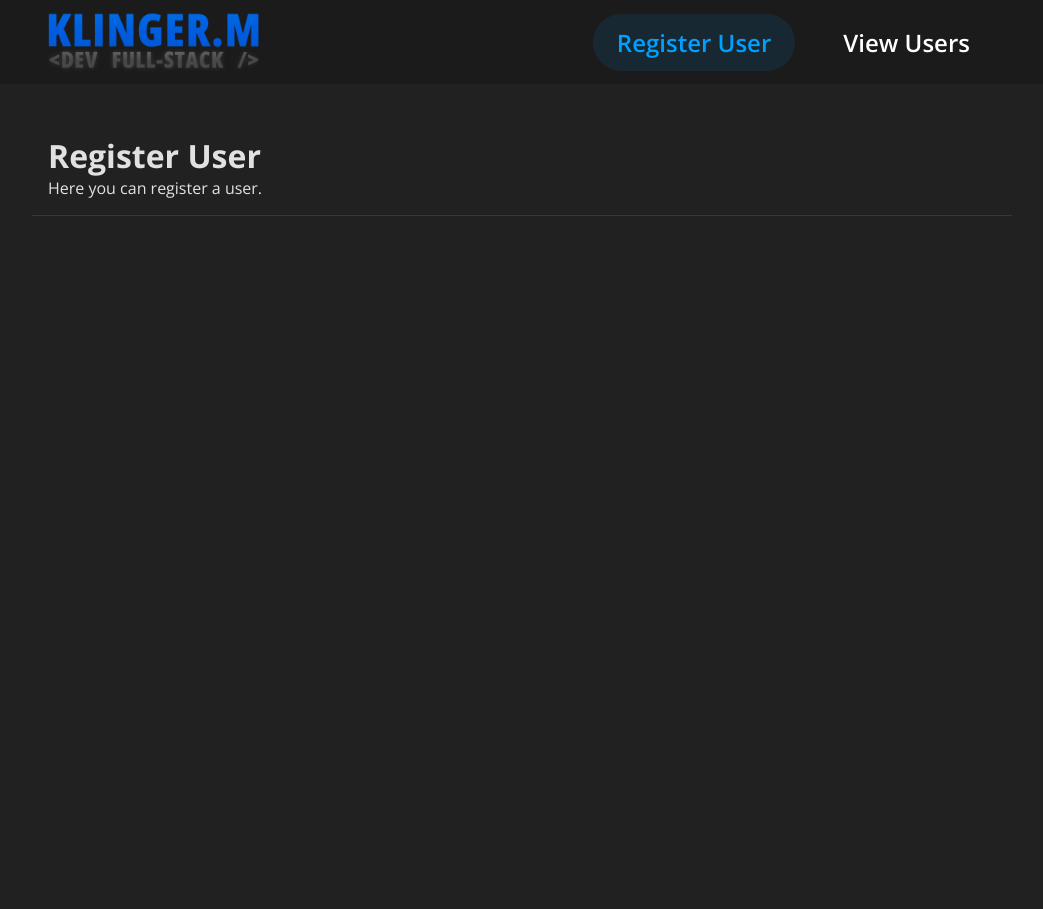
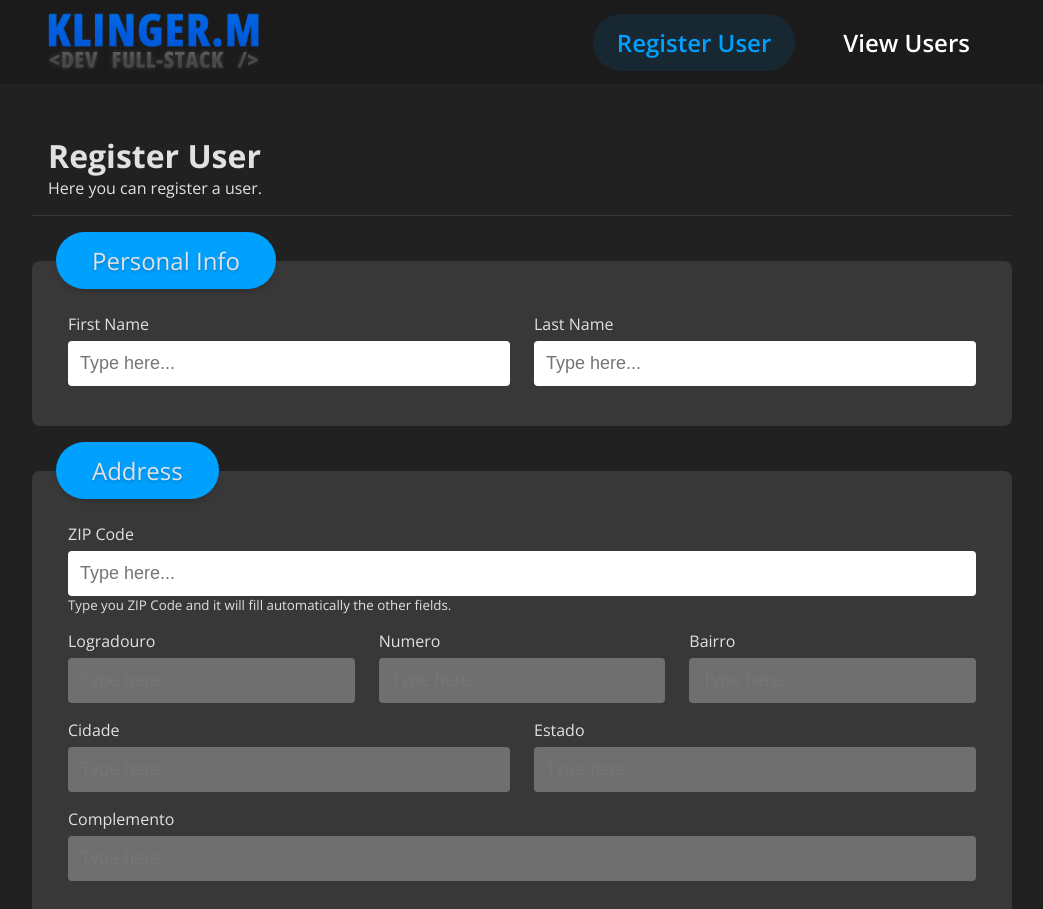
Before and after one commit to KlingerMatheus/challenge_m, a Vue app: page /#/ in a window 1280 px wide. Shown: the top 909 px of the page, without its empty margins (118-1161 px from the left). Before the commit the page ends 800 px from the top, so only its background shows below. Built offline with nearby package versions, Linux system fonts and the light colour scheme.

Commit message:
feat(formregisteruser.vue): it is a component of a form to register an user
This component was developed just the front-end, still hasn't any api integration.

```diff
--- a/src/App.vue
+++ b/src/App.vue
@@ -31,6 +31,7 @@ body {
   font-family: "Open Sans", sans-serif;
   background-color: rgb(33, 33, 33);
   color: rgb(225, 225, 225);
+  user-select: none;
 }
 
 #container {
--- /dev/null
+++ b/src/components/FormRegisterUser.vue
@@ -0,0 +1,222 @@
+<template>
+  <form action="" id="form-register-user">
+    <fieldset class="form-group">
+      <legend>Personal Info</legend>
+      <div class="row">
+        <div class="input-group">
+          <label for="firstName">First Name</label>
+          <input
+            type="text"
+            name="firstName"
+            placeholder="Type here..."
+            autocomplete="off"
+            class="input-text"
+          />
+        </div>
+        <div class="input-group">
+          <label for="lastName">Last Name</label>
+          <input
+            type="text"
+            name="lastName"
+            placeholder="Type here..."
+            autocomplete="off"
+            class="input-text"
+          />
+        </div>
+      </div>
+    </fieldset>
+    <fieldset class="form-group">
+      <legend>Address</legend>
+      <div class="row">
+        <div class="input-group">
+          <label for="cep">ZIP Code</label>
+          <input
+            type="text"
+            name="cep"
+            placeholder="Type here..."
+            autocomplete="off"
+            class="input-text"
+          />
+          <small
+            >Type you ZIP Code and it will fill automatically the other
+            fields.</small
+          >
+        </div>
+      </div>
+      <div class="row">
+        <div class="input-group">
+          <label for="logradouro">Logradouro</label>
+          <input
+            type="text"
+            name="logradouro"
+            placeholder="Type here..."
+            autocomplete="off"
+            class="input-text"
+            disabled
+          />
+        </div>
+        <div class="input-group">
+          <label for="numero">Numero</label>
+          <input
+            type="number"
+            name="numero"
+            placeholder="Type here..."
+            autocomplete="off"
+            class="input-text"
+            disabled
+          />
+        </div>
+        <div class="input-group">
+          <label for="bairro">Bairro</label>
+          <input
+            type="text"
+            name="bairro"
+            placeholder="Type here..."
+            autocomplete="off"
+            class="input-text"
+            disabled
+          />
+        </div>
+      </div>
+      <div class="row">
+        <div class="input-group">
+          <label for="cidade">Cidade</label>
+          <input
+            type="text"
+            name="cidade"
+            placeholder="Type here..."
+            autocomplete="off"
+            class="input-text"
+            disabled
+          />
+        </div>
+        <div class="input-group">
+          <label for="estado">Estado</label>
+          <input
+            type="text"
+            name="estado"
+            placeholder="Type here..."
+            autocomplete="off"
+            class="input-text"
+            disabled
+          />
+        </div>
+      </div>
+      <div class="row">
+        <div class="input-group">
+          <label for="complemento">Complemento</label>
+          <input
+            type="text"
+            name="complemento"
+            placeholder="Type here..."
+            autocomplete="off"
+            class="input-text"
+            disabled
+          />
+        </div>
+      </div>
+      <div class="row btn-group">
+        <button class="btn btn-primary">Save</button>
+        <button class="btn btn-danger">Reset</button>
+      </div>
+    </fieldset>
+  </form>
+</template>
+
+<script>
+export default {
+  name: "FormRegisterUser",
+};
+</script>
+
+<style scoped>
+#form-register-user {
+  display: flex;
+  flex-direction: column;
+  flex-grow: 1;
+}
+
+.row {
+  position: relative;
+  display: flex;
+  flex-wrap: wrap;
+}
+
+.input-group {
+  margin-inline: 12px;
+  display: flex;
+  flex-direction: column;
+  flex-grow: 1;
+  margin-bottom: 16px;
+}
+
+input {
+  margin-top: 6px;
+  padding: 12px;
+  font-size: 18px;
+  border-radius: 4px;
+  outline: none;
+  transition: all 150ms;
+}
+
+input:focus {
+  outline: 3px solid rgba(0, 160, 255, 0.8);
+}
+
+.form-group {
+  position: relative;
+  background-color: rgba(255, 255, 255, 0.1);
+  padding: 24px;
+  border-radius: 8px;
+  margin-bottom: 16px;
+}
+
+.form-group legend {
+  font-size: 24px;
+  background-color: rgb(0, 160, 255);
+  text-shadow: 0px 2px 3px rgba(0, 0, 0, 0.2);
+  border-radius: 100px;
+  padding: 12px 36px;
+  box-shadow: 0px 4px 4px rgba(0, 0, 0, 0.1);
+}
+
+.btn-group {
+  display: flex;
+  justify-content: center;
+  flex-wrap: wrap;
+}
+
+.btn {
+  position: relative;
+  display: flex;
+  flex-grow: 1;
+  justify-content: center;
+  margin: 14px;
+  padding-block: 18px;
+  max-width: 240px;
+  border-radius: 100px;
+  font-size: 24px;
+  color: rgba(0, 0, 0, 0.75);
+  font-weight: 500;
+  transition: all 150ms;
+  outline: 0px solid;
+  cursor: pointer;
+  min-width: 200px;
+}
+
+.btn-primary {
+  background-color: rgb(0, 160, 255);
+  outline-color: rgb(0, 160, 255);
+}
+
+.btn-danger {
+  background-color: rgb(255, 40, 0);
+  outline-color: rgb(255, 40, 0);
+}
+
+.btn:hover {
+  background-color: transparent;
+  color: rgba(255, 255, 255, 0.9);
+  outline-width: 3px;
+}
+</style>
--- a/src/views/RegisterUser.vue
+++ b/src/views/RegisterUser.vue
@@ -1,15 +1,17 @@
 <template>
   <div class="page-container">
     <PageHeader :title="page.title" :description="page.description" />
+    <FormRegisterUser />
   </div>
 </template>
 
 <script>
 import PageHeader from "@/components/PageHeader.vue";
+import FormRegisterUser from "@/components/FormRegisterUser.vue";
 
 export default {
   name: "RegisterUser",
-  components: { PageHeader },
+  components: { PageHeader, FormRegisterUser },
   data: () => {
     return {
       page: {
```
